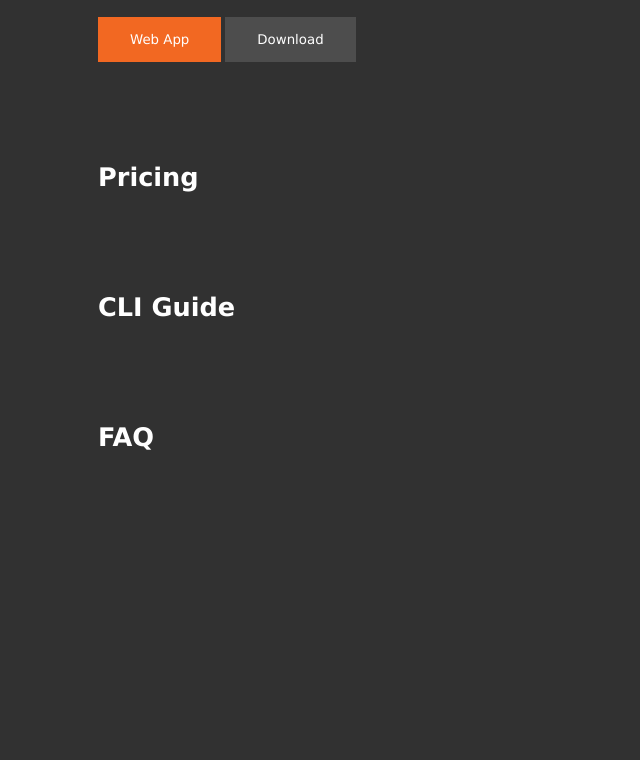
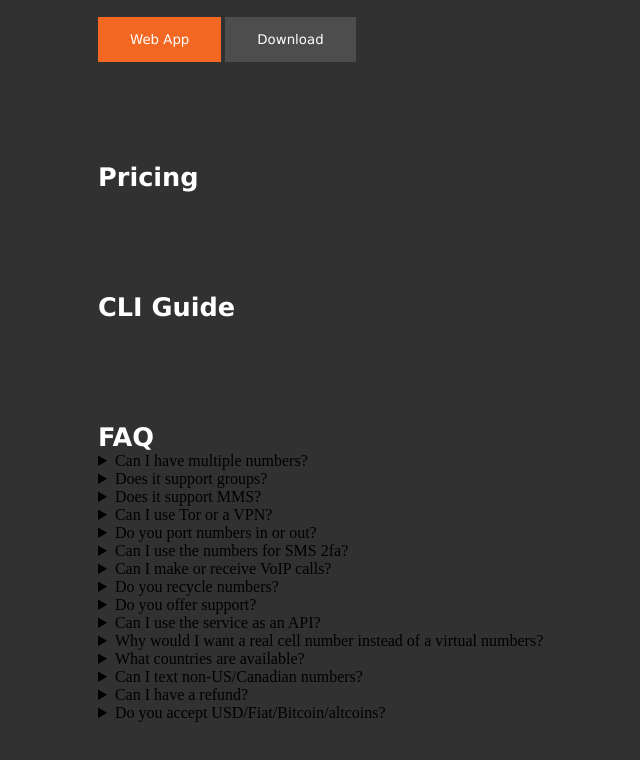
Before and after one commit to emilyrhee/MoneroSMS-website, a plain HTML site: page index.html in a window 1280 px wide. Shown: the part 352-1112 px from the top of the page, without its empty margins (2-642 px from the left). Before the commit the page ends 904 px from the top, so only its background shows below. Drawn offline with Linux system fonts and the light colour scheme.

Commit message:
added faq text

```diff
--- a/index.html
+++ b/index.html
@@ -43,7 +43,71 @@
             <h3 class="section-headers">Pricing</h3>
             <h3 class="section-headers">CLI Guide</h3>
             <h3 class="section-headers">FAQ</h3>
-
+            <details>
+                <summary class="question">Can I have multiple numbers?</summary>
+                <p class="answer">Each account can only have 1 number, but you may have multiple accounts unless you have been banned from the service.</p>
+            </details>
+            <details>
+                <summary class="question">Does it support groups?</summary>
+                <p class="answer">No, maybe at a later time.</p>
+            </details>
+            <details>
+                <summary class="question">Does it support MMS?</summary>
+                <p class="answer">Yes, via email relay. Limited attachment types.</p>
+            </details>
+            <details>
+                <summary class="question">Can I use Tor or a VPN?</summary>
+                <p class="answer">Yes, use of Tor or VPNs are allowed and are recommended.
+                    To use .onion for the application, specify MONERO_SMS_TOR=tor_socks_port</p>
+            </details>
+            <details>
+                <summary class="question">Do you port numbers in or out?</summary>
+                <p class="answer">Numbers can be ported in for $1.49 or ported out for free. Done on a best-effort basis</p>
+            </details>
+            <details>
+                <summary class="question">Can I use the numbers for SMS 2fa?</summary>
+                <p class="answer">Yes, but virtual numbers may not work for some services. Use a hardware device or TOTP when possible.</p>
+            </details>
+            <details>
+                <summary class="question">Can I make or receive VoIP calls?</summary>
+                <p class="answer">Not yet.</p>
+            </details>
+            <details>
+                <summary class="question">Do you recycle numbers?</summary>
+                <p class="answer">We do not recycle phone numbers that are used at least once. When we release numbers, upstream providers may.
+                    The only exception is if a number was refunded (in which case it never sent/received from our server).</p>
+            </details>
+            <details>
+                <summary class="question">Do you offer support?</summary>
+                <p class="answer">Yes, email support@voidnet.tech with your account ID or message on Signal at 636-275-0837</p>
+            </details>
+            <details>
+                <summary class="question">Can I use the service as an API?</summary>
+                <p class="answer">Yes, as long as the use conforms with the terms of service.</p>
+            </details>
+            <details>
+                <summary class="question">Why would I want a real cell number instead of a virtual numbers?</summary>
+                <p class="answer">Virtual numbers (numbers associated with VoIP providers) are frequently blacklisted by various
+                    companies and as such cannot always receive or send some messages, this frequently breaks account
+                    activation.</p>
+            </details>
+            <details>
+                <summary class="question">What countries are available?</summary>
+                <p class="answer">We only sell US numbers for now.</p>
+            </details>
+            <details>
+                <summary class="question">Can I text non-US/Canadian numbers?</summary>
+                <p class="answer">Not yet. (Other "1" country code numbers may work). This applies to both send/receive.</p>
+            </details>
+            <details>
+                <summary class="question">Can I have a refund?</summary>
+                <p class="answer">Generally no. If you haven't bought a number yet we may be able to refund.</p>
+            </details>
+            <details>
+                <summary class="question">Do you accept USD/Fiat/Bitcoin/altcoins?</summary>
+                <p class="answer">Bitcoin, fiat, and shitcoins accepted manually. In the future they will
+                    be accepted in an automated fashion. Monero is the most private method.</p>
+            </details>
         </div>
     </body>
 </html>
```
